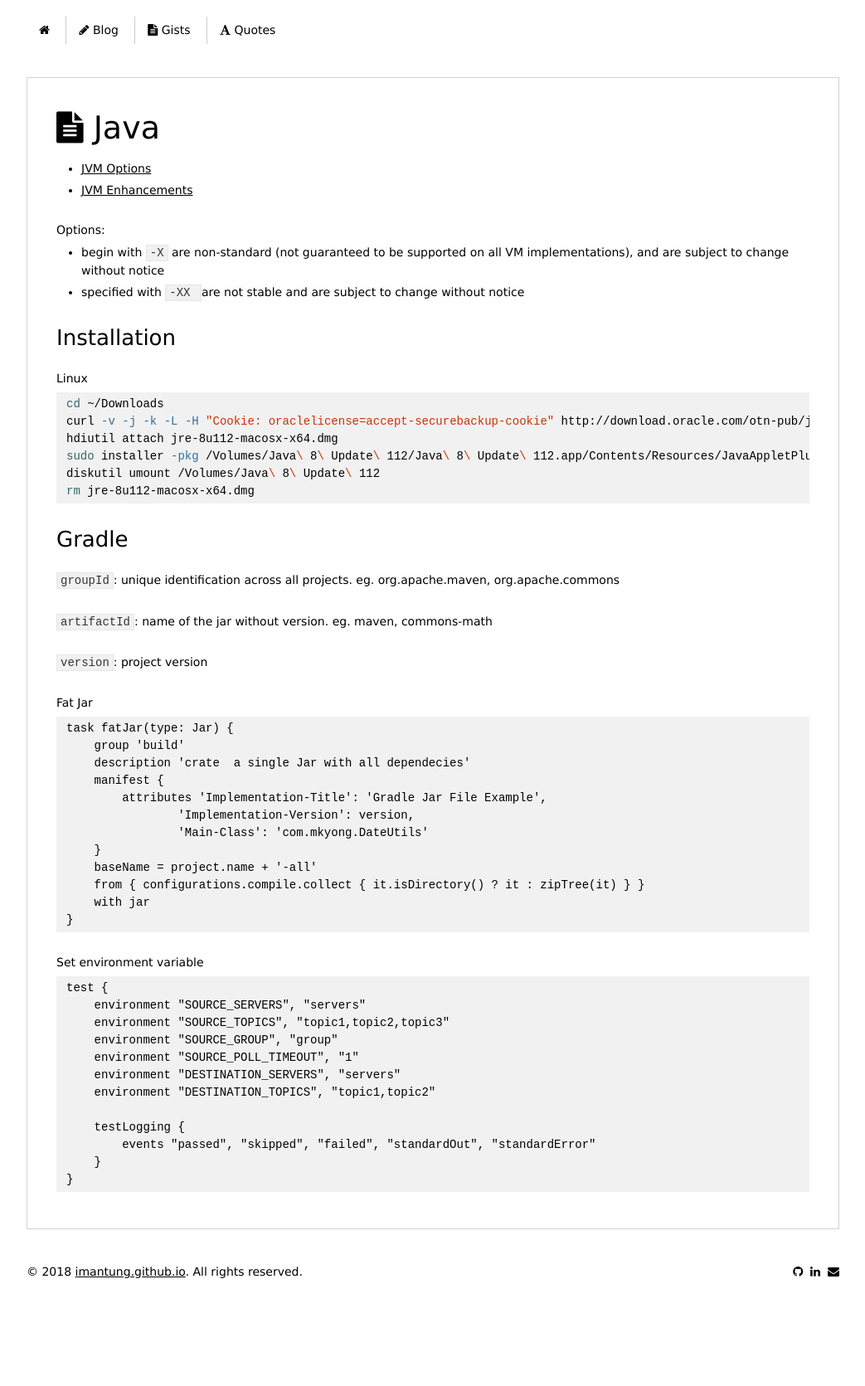
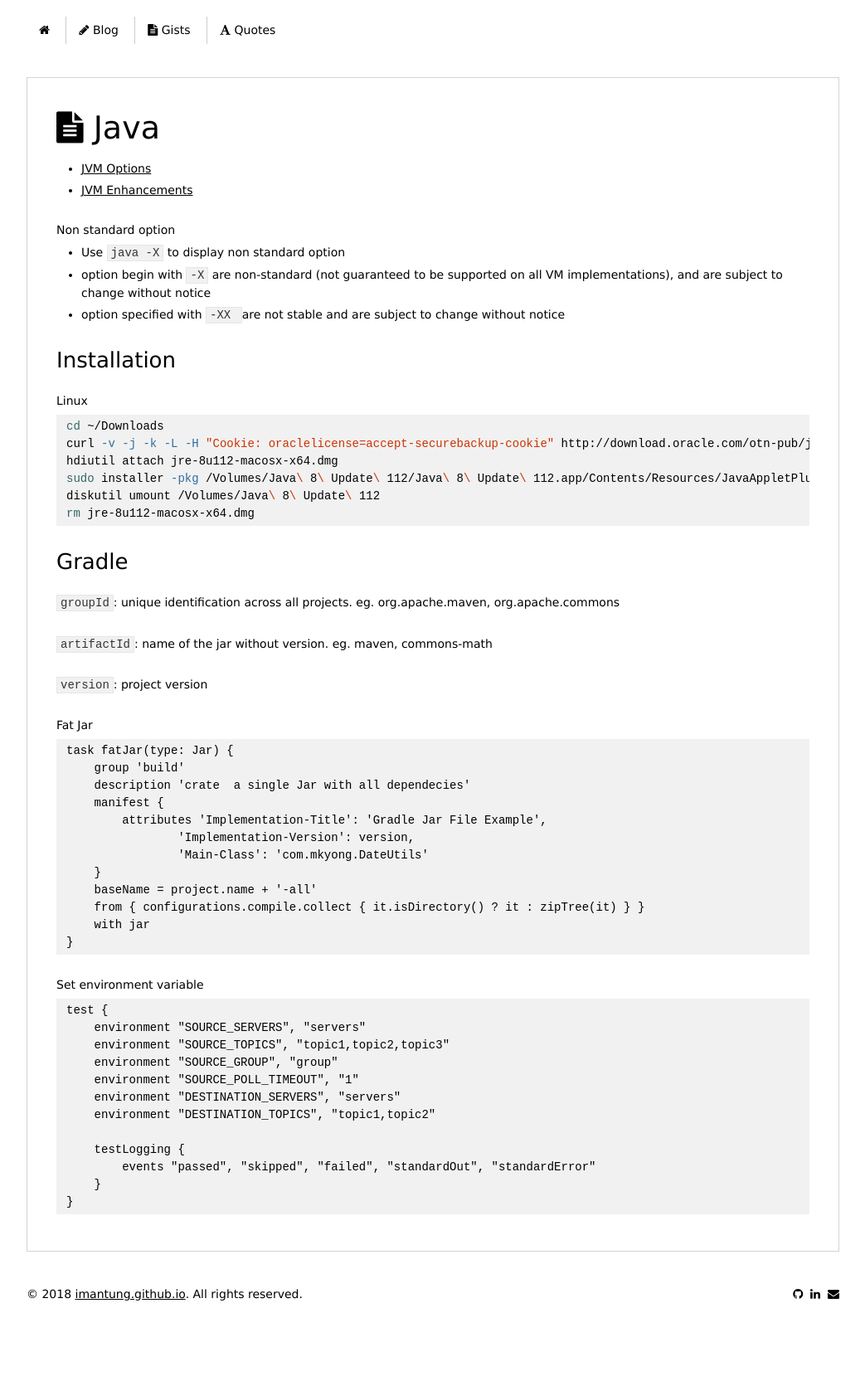
Before and after one commit to imantung/imantung.github.io, a Jekyll site: the page built from gist/techstacks/java.md, in a window 1280 px wide. Shown: the whole page at 83% size, without its empty margins (118-1161 px from the left). Built offline with Jekyll 4.4.1, drawn with Linux system fonts in a browser that asks for light colours; nearby versions of some CDN libraries; before the commit the page ends 1644 px from its top, so only the background shows below that.

Commit message:
[iman] update content

```diff
--- a/gist/techstacks/java.md
+++ b/gist/techstacks/java.md
@@ -6,9 +6,11 @@ title: Java
 - [JVM Options](https://www.oracle.com/technetwork/articles/java/vmoptions-jsp-140102.html)
 - [JVM Enhancements](https://docs.oracle.com/javase/7/docs/technotes/guides/vm/performance-enhancements-7.html)
 
-Options:
-- begin with `-X` are non-standard (not guaranteed to be supported on all VM implementations), and are subject to change without notice
-- specified with `-XX `are not stable and are subject to change without notice
+Non standard option
+- Use `java -X` to display non standard option
+- option begin with `-X` are non-standard (not guaranteed to be supported on all VM implementations), and are subject to change without notice
+- option specified with `-XX `are not stable and are subject to change without notice
+
 
 ### Installation
 
```
Also changed, not shown: gist/concepts/documentation.md (+2 -0 lines), gist/techstacks/elasticsearch.md (+2 -0 lines), gist/techstacks/git.md (+2 -0 lines), gist/techstacks/linux.md (+10 -0 lines).
